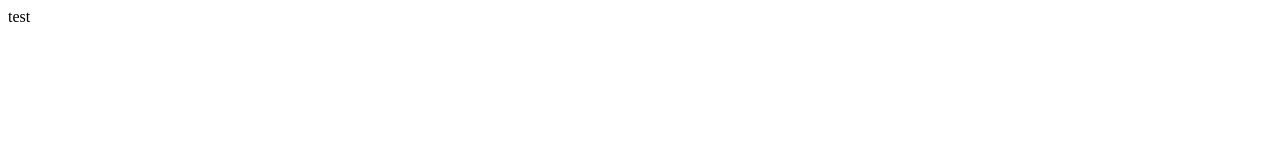
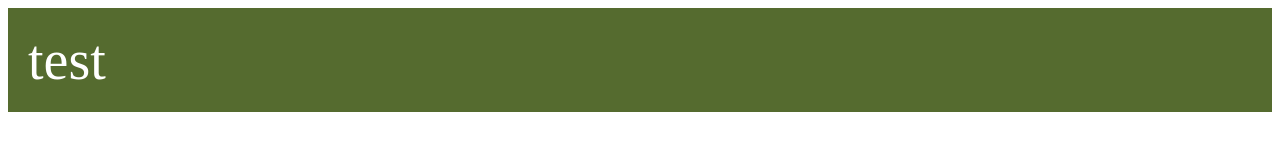
Before and after one commit to xcodebuild/why-so-slow, a plain HTML site: page connect/index.html in a window 1280 px wide. Drawn offline with nearby package versions, Linux system fonts and the light colour scheme.

Commit message:
add style

```diff
--- a/connect/index.html
+++ b/connect/index.html
@@ -11,9 +11,19 @@
     </div>
     <script src="https://cdn.jsdelivr.net/npm/react@16.13.1/umd/react.production.min.js"></script>
     <script src="https://cdn.jsdelivr.net/npm/react-dom@16.13.1/umd/react-dom.production.min.js"></script>
+    <style>
+        .text {
+            font-size: 56px;
+            background-color: darkolivegreen;
+            color: white;
+            padding: 20px;
+        }
+    </style>
     <script>
         ReactDOM.render(
-            React.createElement("div", null, "test"),
+            React.createElement("div", {
+                className: "text"
+            }, "test"),
             document.getElementById('root'),
         );
     </script>
```
